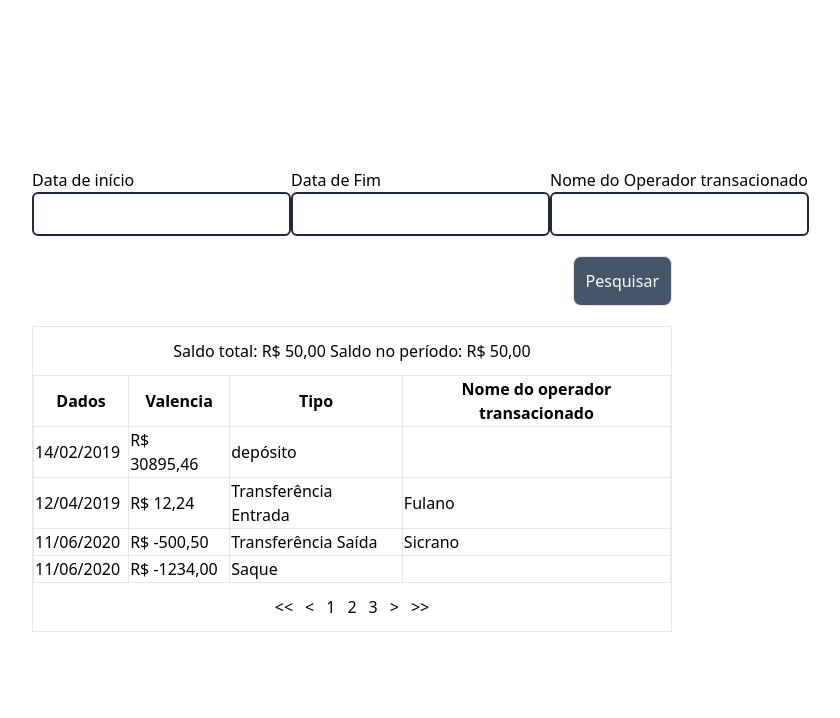
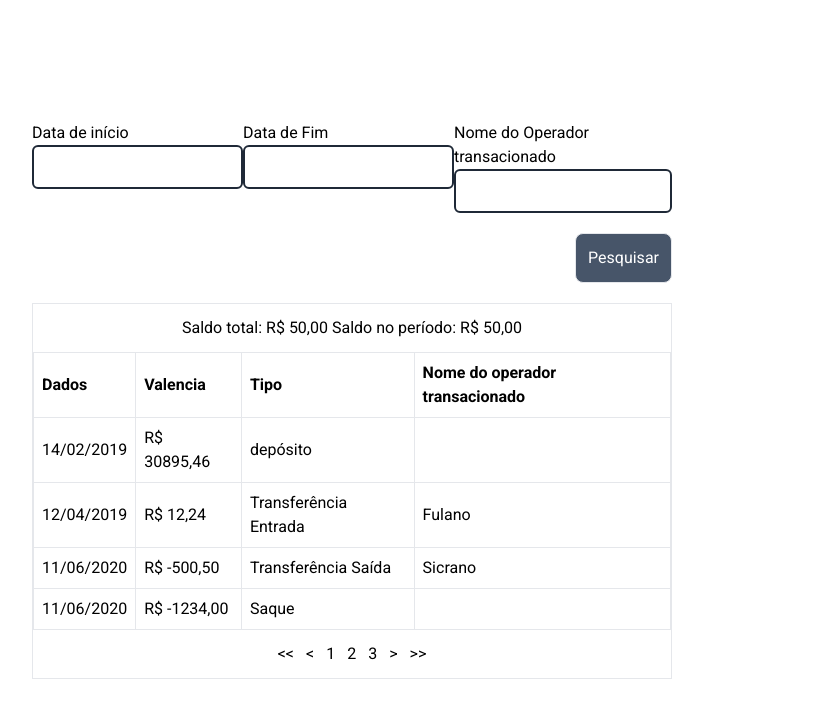
Before and after one commit to felipesouza91/supera-react, a React (Vite) app: page / in a window 1280 px wide. Shown: the top 718 px of the page, without its empty margins (288-1128 px from the left). Built offline with nearby package versions, Linux system fonts and the light colour scheme; the HTML template or start-up script is replaced by a standard one.

Commit message:
feat: update font family and organize css styles

```diff
--- a/index.html
+++ b/index.html
@@ -1,13 +1,19 @@
 <!DOCTYPE html>
 <html lang="en">
+
 <head>
   <meta charset="UTF-8" />
   <link rel="icon" type="image/svg+xml" href="/vite.svg" />
   <meta name="viewport" content="width=device-width, initial-scale=1.0" />
   <title>Supera Banco</title>
+  <link rel="preconnect" href="https://fonts.googleapis.com" />
+  <link rel="preconnect" href="https://fonts.gstatic.com" crossorigin />
+  <link href="https://fonts.googleapis.com/css2?family=Roboto:wght@400;500;700&display=swap" rel="stylesheet" />
 </head>
+
 <body>
   <div id="root"></div>
   <script type="module" src="/src/main.tsx"></script>
 </body>
+
 </html>
--- a/src/app.css
+++ b/src/app.css
@@ -2,10 +2,58 @@
 @tailwind components;
 @tailwind utilities;
 
+html {
+  font-family: 'Roboto', sans-serif;
+}
+
 table, th, td {
-  @apply border dark:border-neutral-500
+  @apply border dark:border-neutral-500 text-left  p-2
 }
 
 td {
-  @apply pr-2
+  @apply p-2
 }
+
+.app-screen {
+  @apply flex h-screen bg-gray-100
+}
+
+.app-screen__container {
+  @apply flex flex-col mx-2 w-full lg:mx-auto lg:w-[960px] gap-5 justify-center
+}
+
+.form-container {
+  @apply flex flex-col w-full justify-center gap-5
+}
+
+.form-container__inputs {
+  @apply flex flex-col justify-between gap-2 lg:flex-row
+}
+
+.form-container__input_group {
+  @apply flex flex-col  w-full
+}
+
+.form-input {
+  @apply border-2 border-gray-800 rounded-md h-11 p-3
+}
+
+.form-button {
+  @apply self-end border p-3 rounded-lg bg-slate-600 text-white hover:bg-slate-500
+}
+
+.table-container {
+  @apply flex flex-col justify-center items-center border dark:border-neutral-500
+}
+
+.table-title {
+  @apply py-3
+}
+
+.table-pagination-panel{
+  @apply py-3 flex gap-3 text-sm
+}
+
+.table-pagination-panel button{
+  @apply border px-2 py-1 rounded-lg border-neutral-500
+}
```
Lines whose indentation alone changed are shown as unchanged.
